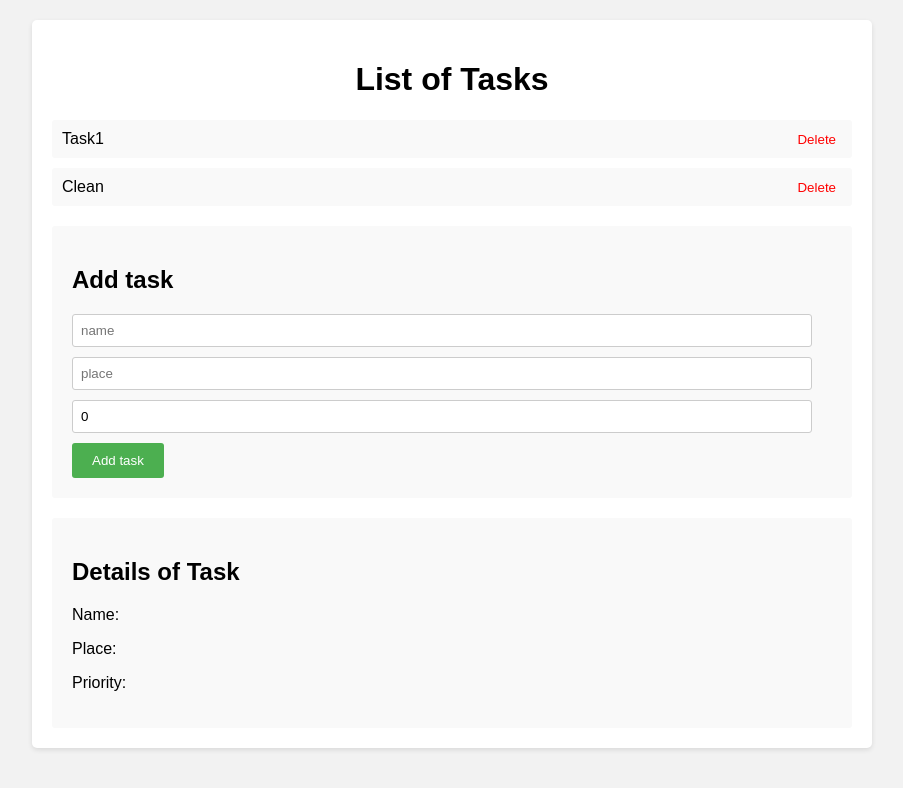
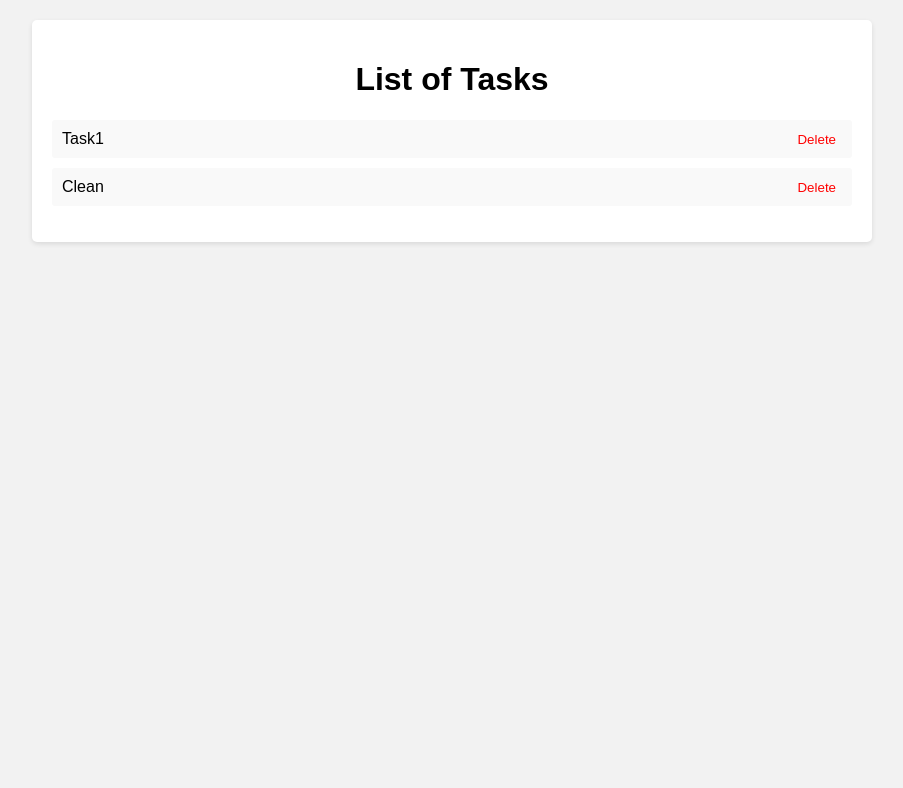
Before and after one commit to arias-ds3/ReactTaskManager, a React (Create React App) app: page / in a window 1280 px wide. Shown: the top 788 px of the page, without its empty margins (188-1091 px from the left). Built offline with nearby package versions, Linux system fonts and the light colour scheme.

Commit message:
Routes in App

```diff
--- a/package.json
+++ b/package.json
@@ -6,6 +6,7 @@
     "cra-template": "1.2.0",
     "react": "^19.0.0",
     "react-dom": "^19.0.0",
+    "react-router-dom": "^7.1.2",
     "react-scripts": "5.0.1",
     "web-vitals": "^4.2.4"
   },
--- a/src/App.js
+++ b/src/App.js
@@ -3,6 +3,7 @@ import { useState , useRef, useEffect } from 'react';
 import DetailOfTasksComponent from './Components/DetailsOfTasksComponent';
 import ListOfTasksComponent from './Components/ListOfTasksComponent';
 import CreateTaskComponent from './Components/CreateTaskComponent';
+import { Route, Routes } from 'react-router-dom';
 
 let App = () => {
 
@@ -24,11 +25,21 @@ let [taskSelected, setTaskSelected] = useState({});
 
   return (
     <div className="container">
-      <ListOfTasksComponent setTasks={setTasks} tasks={tasks} setTaskSelected={setTaskSelected}/>
+      <Routes>
+        <Route path='/' element={
+          <ListOfTasksComponent setTasks={setTasks} tasks={tasks} setTaskSelected={setTaskSelected}/>
+        }></Route>
 
-      <CreateTaskComponent tasks={tasks} setTasks={setTasks} />
+        <Route path='/createTask' element={
+          <CreateTaskComponent tasks={tasks} setTasks={setTasks} />
+        }>
+       </Route>
 
-      <DetailOfTasksComponent task={taskSelected}/>
+       <Route path='/DetailsOfTask' element={
+           <DetailOfTasksComponent task={taskSelected}/>
+       }>
+       </Route>
+      </Routes>
       </div>
 
   )
--- a/src/index.js
+++ b/src/index.js
@@ -1,11 +1,14 @@
 import React from 'react';
 import ReactDOM from 'react-dom/client';
 import App from './App';
+import { BrowserRouter } from 'react-router-dom';
 
 
 const root = ReactDOM.createRoot(document.getElementById('root'));
 root.render(
   <React.StrictMode>
-    <App />
+    <BrowserRouter>
+      <App />
+    </BrowserRouter>
   </React.StrictMode>
 );
```
Also changed, not shown: 1 other file (tests, documents, lock files or other folders).
